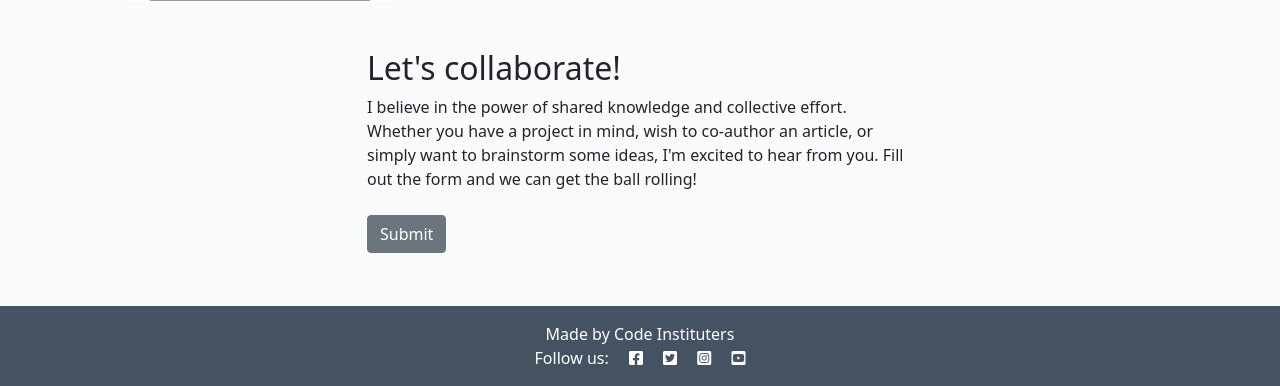
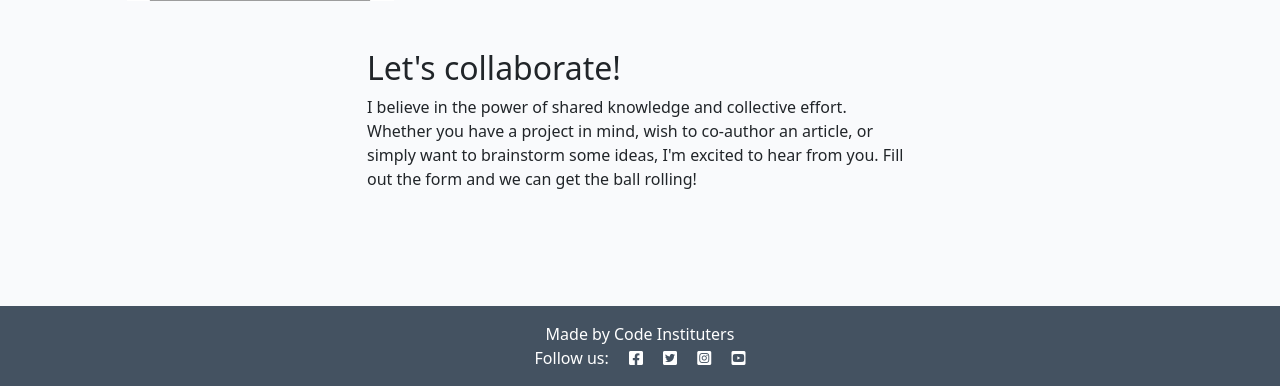
Before and after one commit to AJGreaves/blog-lesson-plan, a Django app: page /about/ in a window 1280 px wide. Shown: the part 414-800 px from the top of the page. Run offline with Django 4.2, Linux system fonts and the light colour scheme; data that the repository does not hold is empty; parts of the project's set-up code (start-up, migrations or seed data) failed here and were passed over; some libraries are stand-ins or nearby versions.

Commit message:
Inital html code for Create the Collaboration Request form challenge

```diff
--- a/about/templates/about/about.html
+++ b/about/templates/about/about.html
@@ -13,7 +13,7 @@
         </div>
     </div>
     <div class="row justify-content-center">
-        <div class="col-12 col-md-6 mt-5">
+        <div class="col-12 col-md-6 my-5">
             <h2>Let's collaborate!</h2>
             <p>I believe in the power of shared knowledge and collective effort.
                 Whether you have a project in mind, wish to co-author
@@ -21,10 +21,9 @@
                 I'm excited to hear from you. Fill out the form
                 and we can get the ball rolling!</p>
 
-            <form class="my-4">
+            <!-- add your form here. Your submit button should
+                have the classes of btn, and btn-secondary -->
 
-                <button class="btn btn-secondary" type="submit">Submit</button>
-            </form>
         </div>
     </div>
 </div>
```
